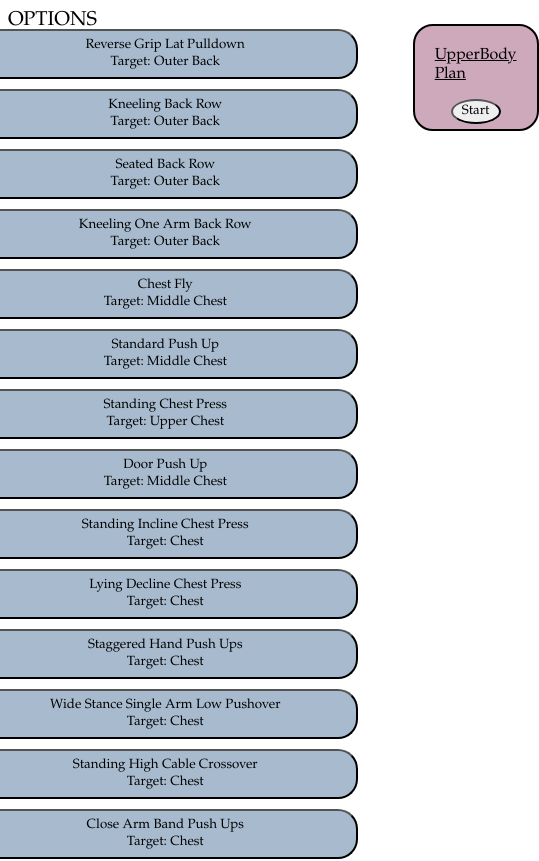
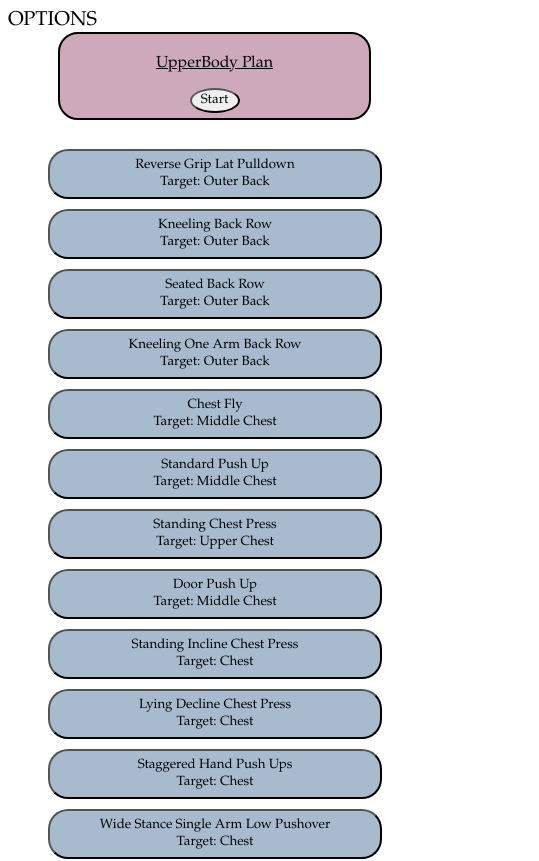
Before and after one commit to emilysaffron/musclegen, a React (Create React App) app: page /new-workout/upper-body in a window 390 px wide. Shown: the top 861 px of the page, 539 px wide, since content can reach past the window. Built offline with nearby package versions, Linux system fonts and the light colour scheme.

Commit message:
workout builder page at low breakpoint

```diff
--- a/src/Components/DropdownNav/DropdownNav.js
+++ b/src/Components/DropdownNav/DropdownNav.js
@@ -24,6 +24,7 @@ const OpenMenu = styled.div`
   align-self: baseline;
   align-items: center;
   flex-direction: column;
+  z-index: 100;
 `;
 
 const DropDownNav = () => {
--- a/src/Components/EditExerciseModal/EditExerciseModal.js
+++ b/src/Components/EditExerciseModal/EditExerciseModal.js
@@ -11,6 +11,11 @@ const StyledModal = styled.div`
   justify-content: center;
   align-items: center;
   flex-direction: column;
+  @media (max-width: 400px) {
+    width: 100%;
+    position: sticky;
+    top: 1rem;
+  }
 `;
 const StyledButton = styled.button`
   border-radius: 20px;
--- a/src/Components/Exercise/Exercise.js
+++ b/src/Components/Exercise/Exercise.js
@@ -11,6 +11,9 @@ const StyledExercise = styled.button`
   width: 385px;
   height: 50px;
   cursor: pointer;
+  @media (max-width: 400px) {
+    width: 100%;
+  }
 `;
 
 const Exercise = ({
--- a/src/Components/ExerciseList/ExerciseList.js
+++ b/src/Components/ExerciseList/ExerciseList.js
@@ -8,6 +8,9 @@ const StyledList = styled.ul`
   display: flex;
   flex-direction: column;
   align-items: center;
+  @media (max-width: 400px) {
+    width: 100%;
+  }
 `;
 const StyledContent = styled.div`
   display: flex;
@@ -38,7 +41,7 @@ const ExerciseList = ({
 
   return (
     <StyledContent>
-      {FilterModal(filterExercises, half)}
+      <FilterModal filterExercises={filterExercises} half={half} />
       <StyledList>{names}</StyledList>
     </StyledContent>
   );
--- a/src/Components/ExerciseModal/ExerciseModal.js
+++ b/src/Components/ExerciseModal/ExerciseModal.js
@@ -7,12 +7,19 @@ const StyledModal = styled.div`
   height: 600px;
   background-color: rgba(0, 0, 0, 0.9);
   color: white;
-  position: fixed;
+  @media (min-width: 400px) {
+    position: fixed;
+  }
   z-index: 100;
   display: flex;
   justify-content: center;
   align-items: center;
   flex-direction: column;
+  @media (max-width: 400px) {
+    width: 100%;
+    position: sticky;
+    top: 1rem;
+  }
 `;
 
 const ExerciseModal = ({
--- a/src/Components/FilterModal/FilterModal.js
+++ b/src/Components/FilterModal/FilterModal.js
@@ -18,6 +18,9 @@ const StyledModal = styled.div`
   position: -webkit-sticky;
   position: sticky;
   top: 1rem;
+  @media (max-width: 400px) {
+    display: none;
+  }
 `;
 const OpenButton = styled.button`
   background: #cea8bb;
@@ -36,6 +39,9 @@ const OpenButton = styled.button`
   top: 1rem;
   border-radius: 20px;
   cursor: pointer;
+  @media (max-width: 400px) {
+    display: none;
+  }
 `;
 const ClearFilter = styled.button`
   display: flex;
@@ -49,7 +55,7 @@ const ClearFilter = styled.button`
   cursor: pointer;
 `;
 
-const FilterModal = (filterExercises, half) => {
+const FilterModal = ({ filterExercises, half }) => {
   const [filterState, toggleFilterState] = useState(false);
 
   return filterState ? (
--- a/src/Components/WorkoutPlan/WorkoutPlan.js
+++ b/src/Components/WorkoutPlan/WorkoutPlan.js
@@ -18,7 +18,10 @@ const StyledPlan = styled.ul`
   border: 2px solid black;
   position: -webkit-sticky;
   position: sticky;
-  top: 1rem;
+  top: 2rem;
+  @media (max-width: 400px) {
+    width: 80%;
+  }
 `;
 
 const StyledItems = styled.li`
--- a/src/Pages/WorkoutBuilder.js
+++ b/src/Pages/WorkoutBuilder.js
@@ -11,6 +11,9 @@ import { CurrentPlanContext } from "../Helpers/CurrentPlanContext";
 const StyledPage = styled.div`
   display: flex;
   justify-content: center;
+  @media (max-width: 400px) {
+    flex-direction: column-reverse;
+  }
 `;
 
 const WorkoutBuilder = ({ bodyTarget }) => {
@@ -28,7 +31,6 @@ const WorkoutBuilder = ({ bodyTarget }) => {
   useEffect(() => {
     fetchFilteredExercises(FetchBodyHalf(half));
     if (currentPlan) {
-      console.log("HI " + currentPlan);
       AddToWorkoutPlan(currentPlan);
     }
   }, [currentPlan, half]);
@@ -62,7 +64,6 @@ const WorkoutBuilder = ({ bodyTarget }) => {
         workoutPlan={workoutPlan}
         currentRepNumber={0}
       />
-
       <WorkoutPlan
         bodyTarget={bodyTarget}
         workoutPlan={workoutPlan}
```
Also changed, not shown: 1 other file (tests, documents, lock files or other folders).
